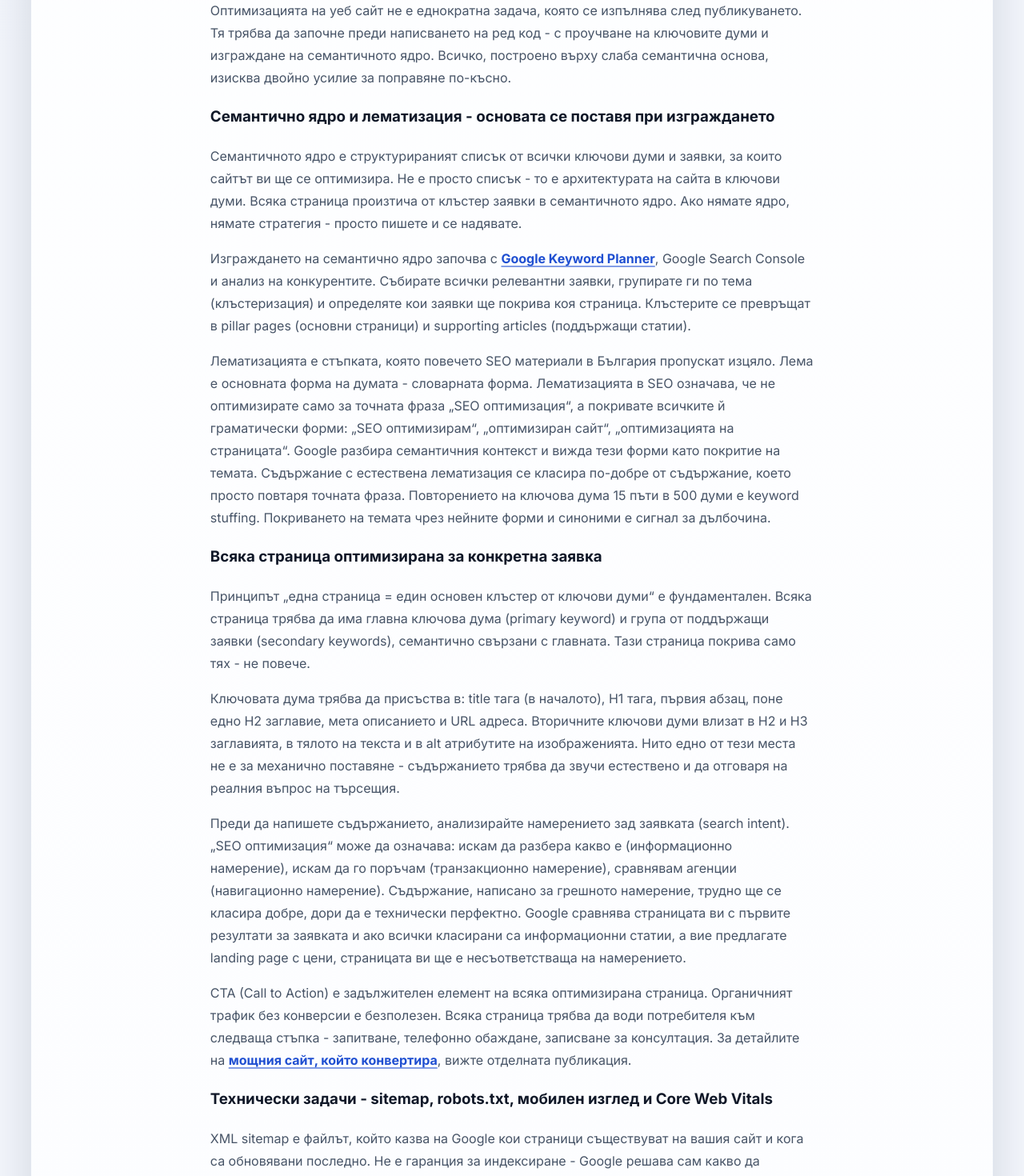
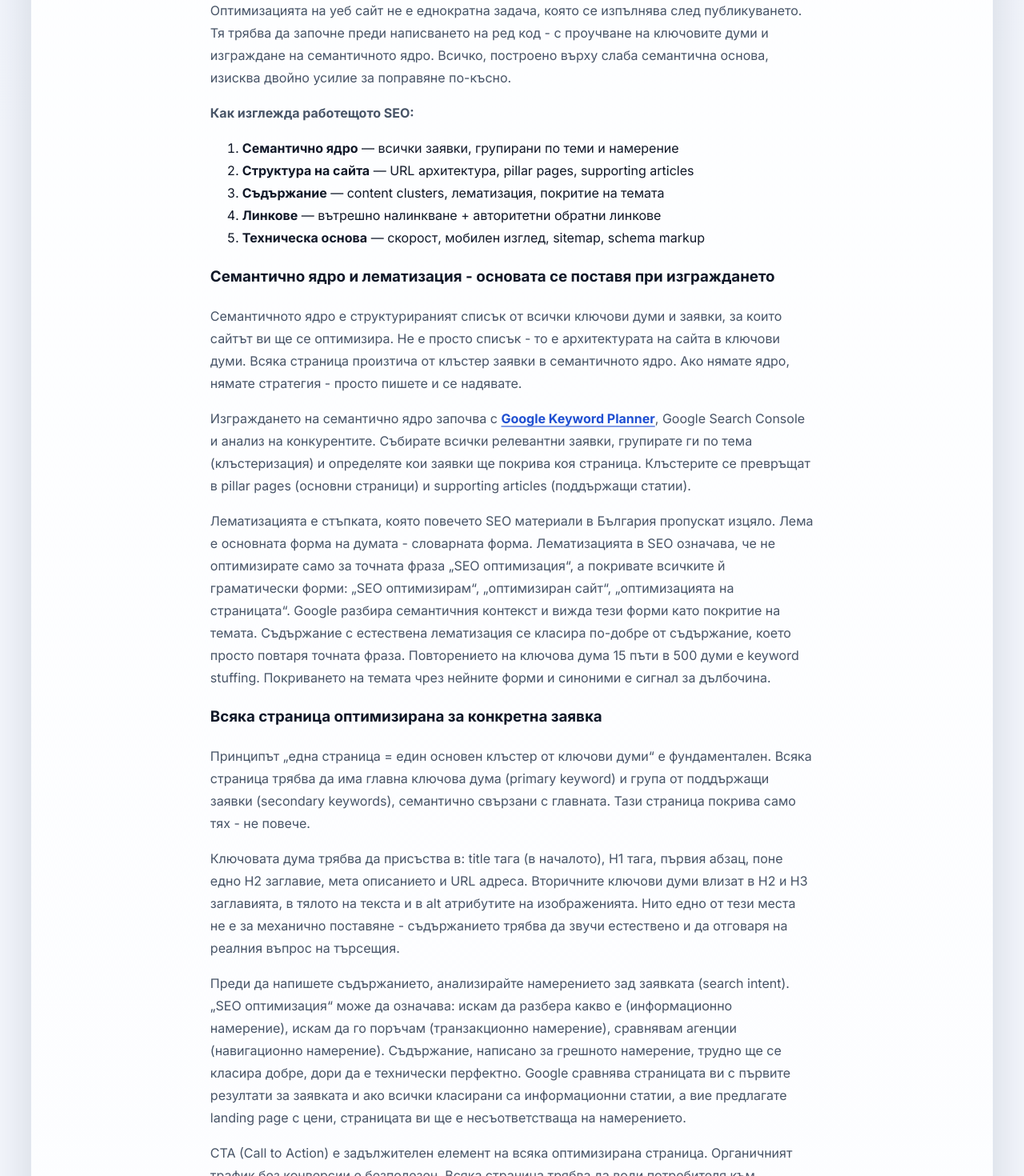
Before and after one commit to inweblife/inweblife, a Next.js app: page /seo-optimizaciya-na-ueb-sait in a window 1280 px wide. Shown: the part 3420-4890 px from the top of the page at 80% size. Built offline with nearby package versions, Linux system fonts and the light colour scheme; no server answers.

Commit message:
Update seo-optimizaciya-na-ueb-sait.js

```diff
--- a/pages/seo-optimizaciya-na-ueb-sait.js
+++ b/pages/seo-optimizaciya-na-ueb-sait.js
@@ -118,7 +118,7 @@ const SeoOptimizaciya = () => {
     <>
       <SeoHead
         title="SEO оптимизация на уеб сайт - цени, процес и стратегия"
-        description="Какво е SEO оптимизация, как се прави оптимизация на уеб сайт стъпка по стъпка, колко струва и каква SEO услуга ви трябва за дългосрочни резултати."
+        description="Какво е SEO оптимизация и колко струва? Вижте как се прави, кога има резултати и как да изберете правилната стратегия за своя сайт."
         keywords="seo оптимизация, оптимизация на сайт, seo оптимизация на сайт, seo услуга, оптимизация на уеб сайт, on page seo, off page seo, техническо seo, семантично ядро, лематизация, канибализация на ключови думи, seo цена"
         path="/seo-optimizaciya-na-ueb-sait"
         image="/og/seo-optimisation.png"
@@ -305,6 +305,14 @@ const SeoOptimizaciya = () => {
               на ключовите думи и изграждане на семантичното ядро. Всичко, построено върху
               слаба семантична основа, изисква двойно усилие за поправяне по-късно.
             </p>
+            <p><strong>Как изглежда работещото SEO:</strong></p>
+            <ol>
+              <li><strong>Семантично ядро</strong> — всички заявки, групирани по теми и намерение</li>
+              <li><strong>Структура на сайта</strong> — URL архитектура, pillar pages, supporting articles</li>
+              <li><strong>Съдържание</strong> — content clusters, лематизация, покритие на темата</li>
+              <li><strong>Линкове</strong> — вътрешно налинкване + авторитетни обратни линкове</li>
+              <li><strong>Техническа основа</strong> — скорост, мобилен изглед, sitemap, schema markup</li>
+            </ol>
 
             <h3>Семантично ядро и лематизация - основата се поставя при изграждането</h3>
             <p>
@@ -367,11 +375,11 @@ const SeoOptimizaciya = () => {
               CTA (Call to Action) е задължителен елемент на всяка оптимизирана страница.
               Органичният трафик без конверсии е безполезен. Всяка страница трябва да води
               потребителя към следваща стъпка - запитване, телефонно обаждане, записване за
-              консултация. За детайлите на{" "}
-              <Link href="/powerful-site">
-                <strong>мощния сайт, който конвертира</strong>
+              консултация. Вижте пълното ръководство за{" "}
+              <Link href="/izrabotka-na-sait">
+                <strong>изработка на уебсайт с вградена SEO стратегия от нулата</strong>
               </Link>
-              , вижте отделната публикация.
+              .
             </p>
 
             <h3>Технически задачи - sitemap, robots.txt, мобилен изглед и Core Web Vitals</h3>
@@ -583,6 +591,10 @@ const SeoOptimizaciya = () => {
               спиране на плащанията. Но изисква постоянство, стратегия и разбиране на процеса.
             </p>
             <p>
+              SEO не е въпрос на това дали ще го направите — а кога. Въпросът е дали ще
+              започнете преди конкуренцията да ви изпревари окончателно.
+            </p>
+            <p>
               Ако не сте сигурни дали SEO-то ви работи —{" "}
               <Link href="/about">
                 <strong>напишете ми директно</strong>
```
